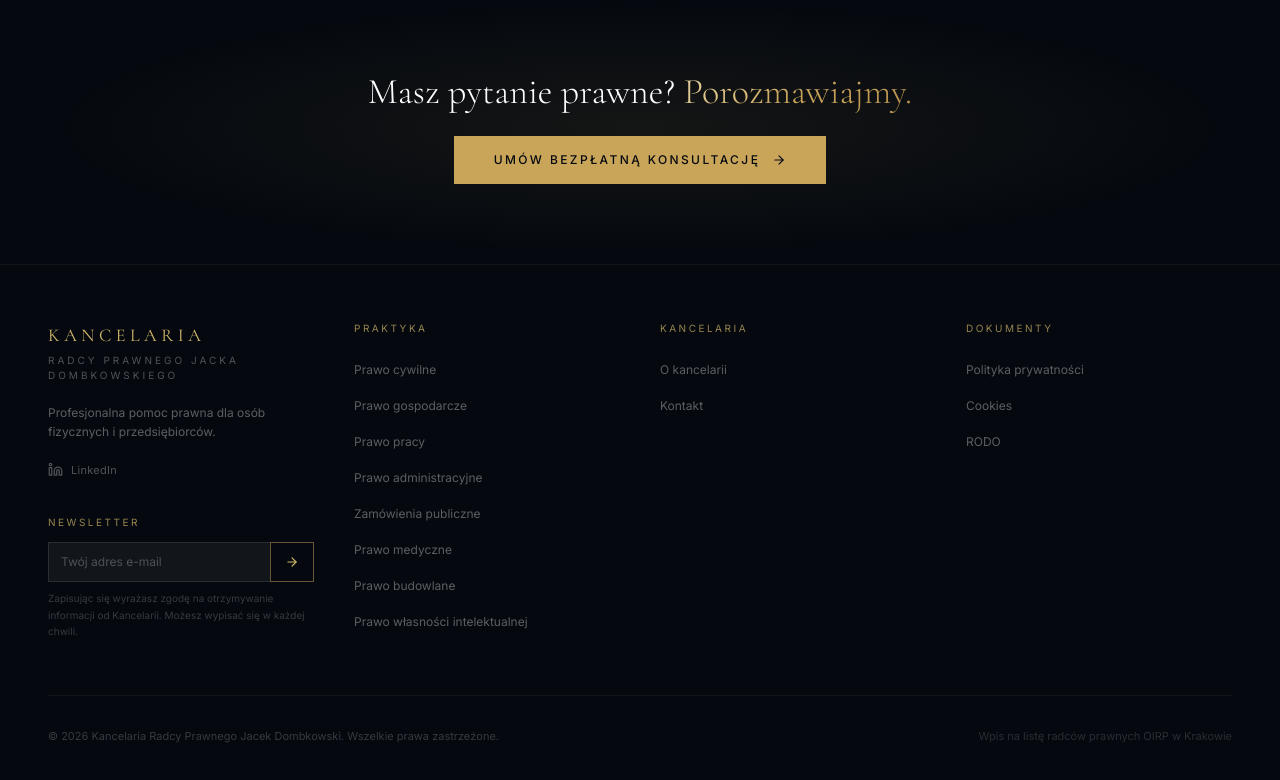
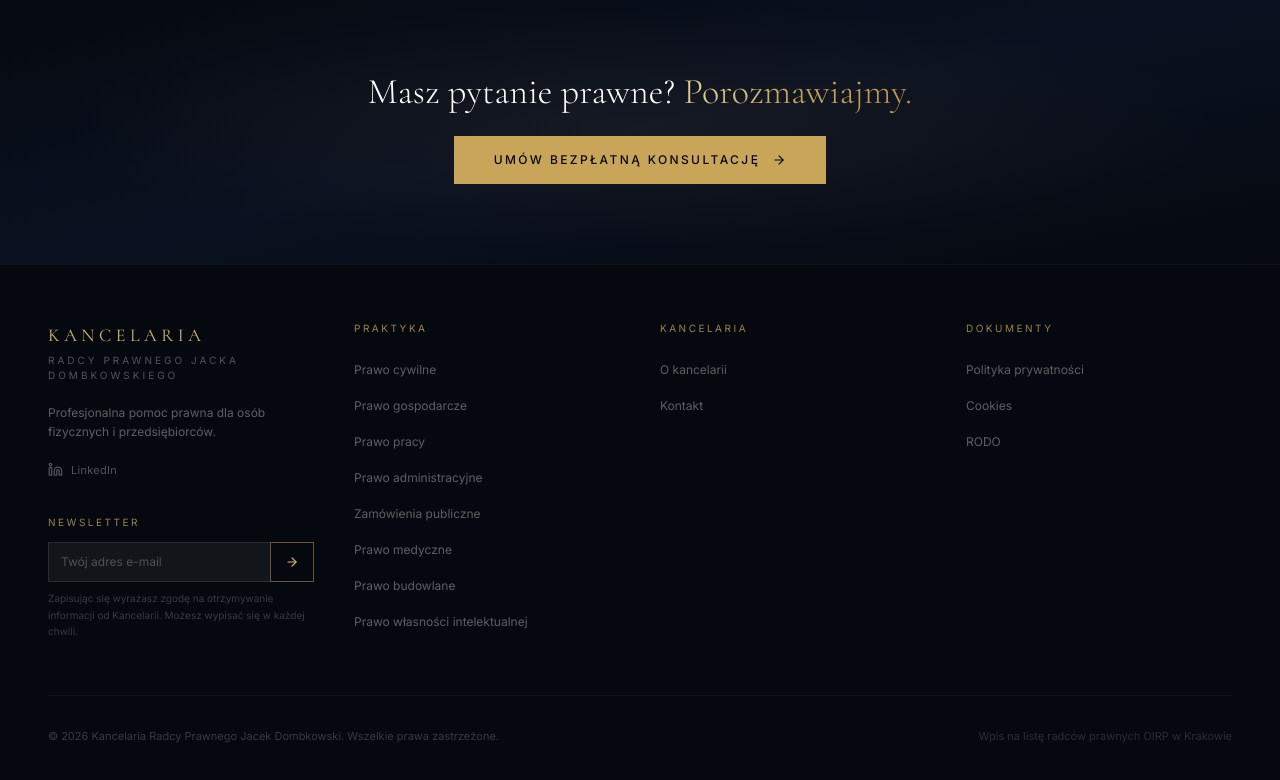
Before and after one commit to m-dombkowski/kanc, a React (Vite) app: page / in a window 1280 px wide. Shown: the part 1378-2158 px from the top of the page. Built offline with nearby package versions, Linux system fonts and the light colour scheme.

Commit message:
Match CTA strip background to subpage hero style
Co-Authored-By: Claude Sonnet 4.6 <noreply@anthropic.com>

```diff
--- a/src/pages/Home.tsx
+++ b/src/pages/Home.tsx
@@ -231,8 +231,9 @@ export default function Home() {
       </section>
 
       {/* CTA STRIP */}
-      <section className="relative py-20 overflow-hidden bg-navy-950">
-        <div className="absolute inset-0 bg-[radial-gradient(ellipse_at_50%_50%,rgba(201,165,90,0.08),transparent_65%)]" />
+      <section className="relative py-20 overflow-hidden">
+        <div className="absolute inset-0 bg-gradient-to-br from-navy-950 via-navy-900 to-navy-950" />
+        <div className="absolute inset-0 bg-[radial-gradient(ellipse_at_50%_50%,rgba(201,165,90,0.06),transparent_65%)]" />
         <div className="relative max-w-7xl mx-auto px-6 lg:px-12 text-center">
           <motion.h2
             initial={{ opacity: 0, y: 20 }}
```
